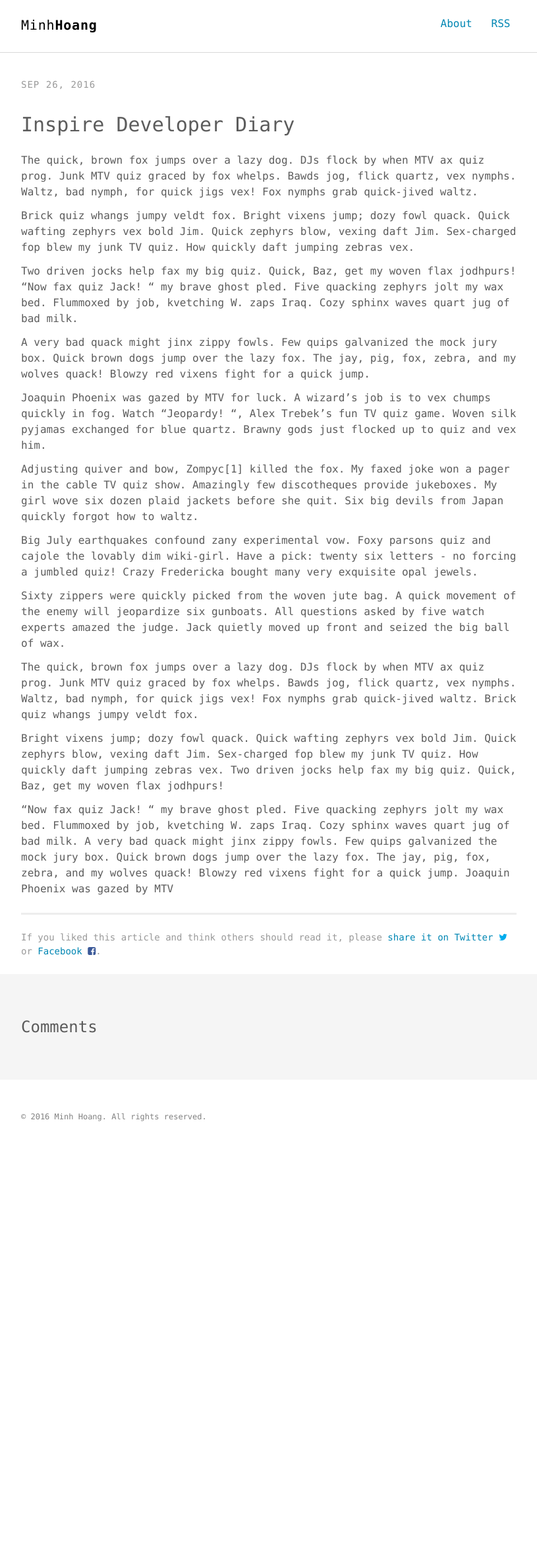
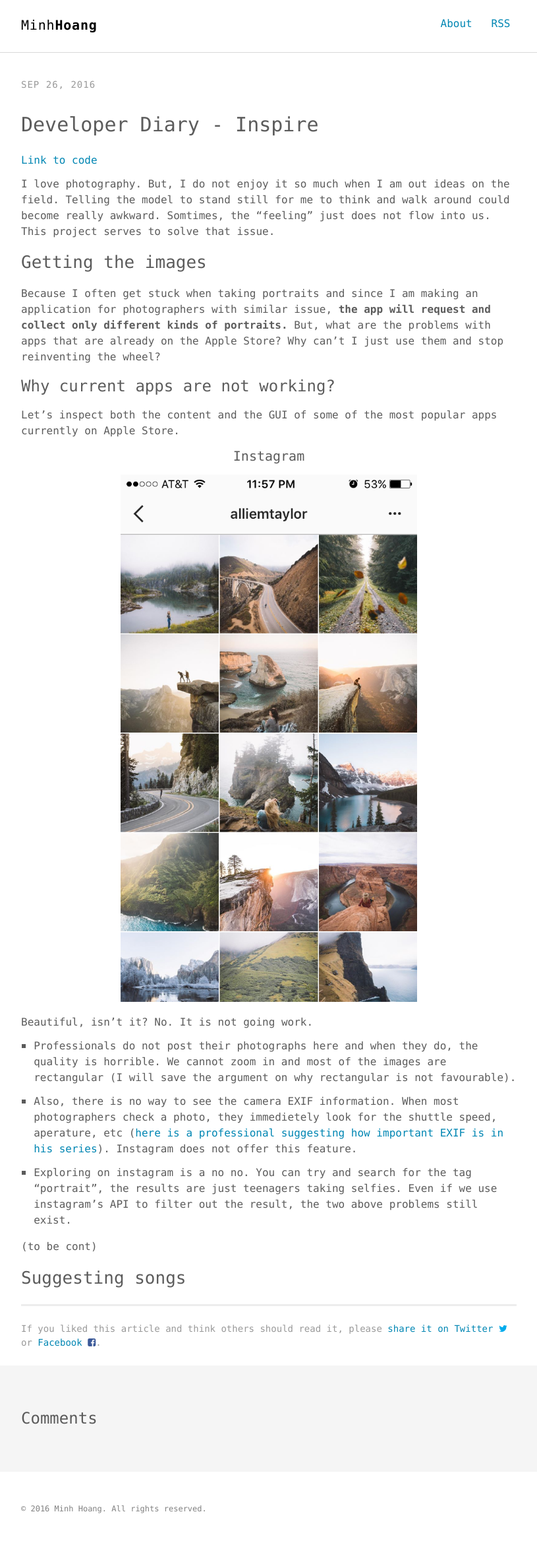
Before and after one commit to minhhoangtcu/minhhoangtcu.github.io, a Jekyll site: the page built from _posts/2016-09-26-inspire-developer-diary.md, in a window 1280 px wide. Shown: the whole page at 66% size, without its empty margins (232-1047 px from the left). Built offline with Jekyll 4.4.1, drawn with Linux system fonts in a browser that asks for light colours; comment, search, counter and statistics services are not loaded; before the commit the page ends 1750 px from its top, so only the background shows below that.

Commit message:
inspire draft

```diff
--- a/_posts/2016-09-26-inspire-developer-diary.md
+++ b/_posts/2016-09-26-inspire-developer-diary.md
@@ -1,29 +1,38 @@
 ---
 layout: post
-title: "Inspire Developer Diary"
+title: "Developer Diary - Inspire"
 comments: true
-description: "The quick, brown fox jumps over a lazy dog"
-keywords: "dummy content"
+description: "A diary keeping track of my development process with Inspire"
+keywords: "iOS, developer diary, inspire, image, song"
 ---
 
-The quick, brown fox jumps over a lazy dog. DJs flock by when MTV ax quiz prog. Junk MTV quiz graced by fox whelps. Bawds jog, flick quartz, vex nymphs. Waltz, bad nymph, for quick jigs vex! Fox nymphs grab quick-jived waltz.
+[Link to code](https://github.com/minhhoangtcu/Inspire)
 
-Brick quiz whangs jumpy veldt fox. Bright vixens jump; dozy fowl quack. Quick wafting zephyrs vex bold Jim. Quick zephyrs blow, vexing daft Jim. Sex-charged fop blew my junk TV quiz. How quickly daft jumping zebras vex.
+I love photography. But, I do not enjoy it so much when I am out ideas on the field. Telling the model to stand still for me to think and walk around could become really awkward. Somtimes, the "feeling" just does not flow into us. This project serves to solve that issue.
 
-Two driven jocks help fax my big quiz. Quick, Baz, get my woven flax jodhpurs! "Now fax quiz Jack! " my brave ghost pled. Five quacking zephyrs jolt my wax bed. Flummoxed by job, kvetching W. zaps Iraq. Cozy sphinx waves quart jug of bad milk.
+## Getting the images
+Because I often get stuck when taking portraits and since I am making an application for photographers with similar issue, **the app will request and collect only different kinds of portraits.** But, what are the problems with apps that are already on the Apple Store? Why can't I just use them and stop reinventing the wheel?
 
-A very bad quack might jinx zippy fowls. Few quips galvanized the mock jury box. Quick brown dogs jump over the lazy fox. The jay, pig, fox, zebra, and my wolves quack! Blowzy red vixens fight for a quick jump.
+### Why current apps are not working?
+Let's inspect both the content and the GUI of some of the most popular apps currently on Apple Store.
 
-Joaquin Phoenix was gazed by MTV for luck. A wizard’s job is to vex chumps quickly in fog. Watch "Jeopardy! ", Alex Trebek's fun TV quiz game. Woven silk pyjamas exchanged for blue quartz. Brawny gods just flocked up to quiz and vex him.
+{:.center}
+#### Instagram
 
-Adjusting quiver and bow, Zompyc[1] killed the fox. My faxed joke won a pager in the cable TV quiz show. Amazingly few discotheques provide jukeboxes. My girl wove six dozen plaid jackets before she quit. Six big devils from Japan quickly forgot how to waltz.
+{:.center}
+![Instagram Screenshoot of beautiful images][screen-instagram]
 
-Big July earthquakes confound zany experimental vow. Foxy parsons quiz and cajole the lovably dim wiki-girl. Have a pick: twenty six letters - no forcing a jumbled quiz! Crazy Fredericka bought many very exquisite opal jewels.
+Beautiful, isn't it? No. It is not going work.
 
-Sixty zippers were quickly picked from the woven jute bag. A quick movement of the enemy will jeopardize six gunboats. All questions asked by five watch experts amazed the judge. Jack quietly moved up front and seized the big ball of wax.
+* Professionals do not post their photographs here and when they do, the quality is horrible. We cannot zoom in and most of the images are rectangular (I will save the argument on why rectangular is not favourable).
 
-The quick, brown fox jumps over a lazy dog. DJs flock by when MTV ax quiz prog. Junk MTV quiz graced by fox whelps. Bawds jog, flick quartz, vex nymphs. Waltz, bad nymph, for quick jigs vex! Fox nymphs grab quick-jived waltz. Brick quiz whangs jumpy veldt fox.
+* Also, there is no way to see the camera EXIF information. When most photographers check a photo, they immedietely look for the shuttle speed, aperature, etc ([here is a professional suggesting how important EXIF is in his series](https://www.youtube.com/playlist?list=PL5D68881416D27814)). Instagram does not offer this feature.
 
-Bright vixens jump; dozy fowl quack. Quick wafting zephyrs vex bold Jim. Quick zephyrs blow, vexing daft Jim. Sex-charged fop blew my junk TV quiz. How quickly daft jumping zebras vex. Two driven jocks help fax my big quiz. Quick, Baz, get my woven flax jodhpurs!
+* Exploring on instagram is a no no. You can try and search for the tag "portrait", the results are just teenagers taking selfies. Even if we use instagram's API to filter out the result, the two above problems still exist.
 
-"Now fax quiz Jack! " my brave ghost pled. Five quacking zephyrs jolt my wax bed. Flummoxed by job, kvetching W. zaps Iraq. Cozy sphinx waves quart jug of bad milk. A very bad quack might jinx zippy fowls. Few quips galvanized the mock jury box. Quick brown dogs jump over the lazy fox. The jay, pig, fox, zebra, and my wolves quack! Blowzy red vixens fight for a quick jump. Joaquin Phoenix was gazed by MTV
+(to be cont)
+
+## Suggesting songs
+
+[screen-instagram]: ../../image/inspire/screen-instagram.png
+{: width="450px"}
--- a/assets/css/main.scss
+++ b/assets/css/main.scss
@@ -3,3 +3,7 @@
 ---
 @charset "utf-8";
 @import "main";
+
+.center {
+  text-align: center;
+}
```
Also changed, not shown: _posts/2016-09-26-start-your-own-project-now.md (deleted, +0 -25 lines), image/inspire/screen-instagram.png (added), 7 other files.
